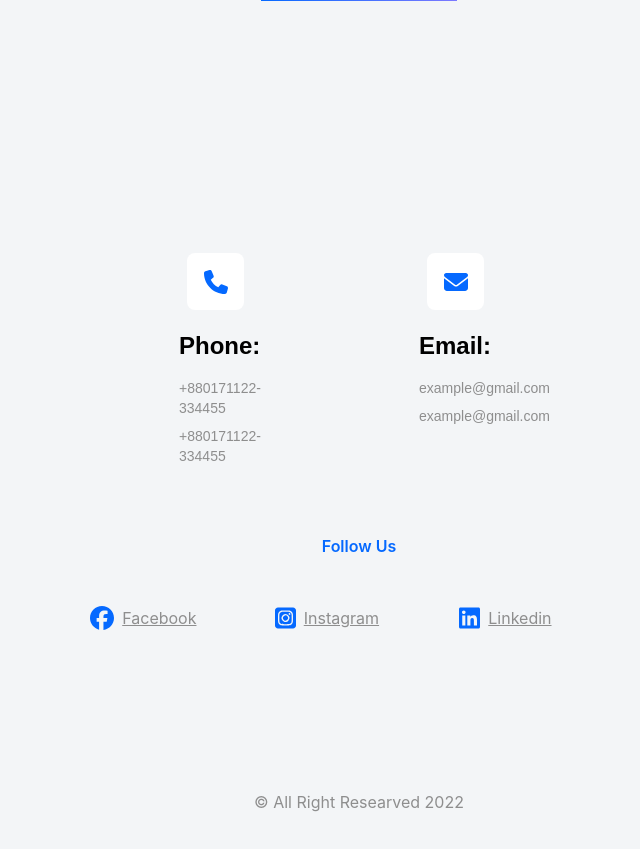
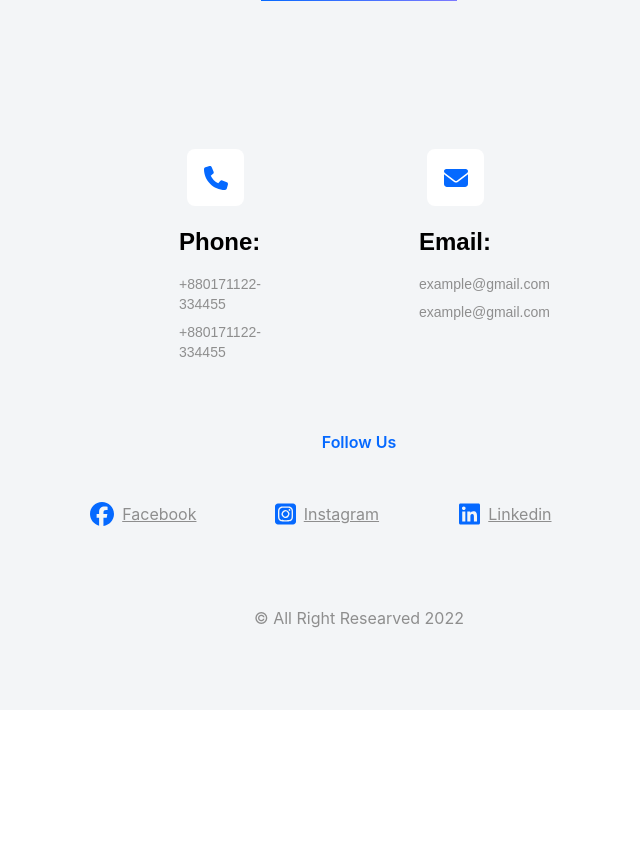
Before and after one commit to burhanuddinrabby/genres-agency, a Next.js app: page / in a window 1280 px wide. Shown: the part 4920-5769 px from the top of the page, without its empty margins (281-921 px from the left). After the commit the page ends 5630 px from the top, so only its background shows below. Built offline with nearby package versions, Linux system fonts and the light colour scheme.

Commit message:
alignments fixed

```diff
--- a/pages/Main/GotAProject.js
+++ b/pages/Main/GotAProject.js
@@ -7,24 +7,24 @@ const GotAProject = () => {
             <SectionTitle>
                 Got a project
             </SectionTitle>
-            <div className=" lg:px-48 px-4 lg:mt-[140px] mt-[30px] mb-56">
+            <div className=" lg:px-48 px-4 lg:mt-[140px] mt-[30px]">
                 <form>
                     <div className="grid lg:grid-cols-2 lg:gap-20 gap-10 text-[#7F7F7F] font-poppins grid-cols-1 px-[10%]">
                         <div className='relative input-container'>
-                            <input type="text" id='name' className='w-full border-b-2 bg-[#F3F5F7] focus:outline-none focus:border-b-primary' />
+                            <input type="text" id='name' className='w-full border-b-2 bg-[#F3F5F7] focus:outline-none focus:border-b-primary' required />
                             <label htmlFor="name" className='lg:left-8 left-1'>Enter Your Name</label>
                         </div>
                         <div className='relative input-container'>
-                            <input type="email" id='email' className='w-full border-b-2 bg-[#F3F5F7] focus:outline-none focus:border-b-primary' />
+                            <input type="name" id='email' className='w-full border-b-2 bg-[#F3F5F7] focus:outline-none focus:border-b-primary' required />
                             <label className='lg:left-8 left-1' htmlFor="email">Your E-mail</label>
                         </div>
                         <div className='relative input-container'>
-                            <input type="text" id='number' className='w-full border-b-2 bg-[#F3F5F7] focus:outline-none focus:border-b-primary' />
+                            <input type="text" id='number' className='w-full border-b-2 bg-[#F3F5F7] focus:outline-none focus:border-b-primary' required />
                             <label className='lg:left-8 left-1' htmlFor="number">Your Phone Number</label>
                         </div>
                         <div className='hidden lg:block'></div>
                         <div className='relative input-container'>
-                            <input type="text" id='project' className='w-full border-b-2 bg-[#F3F5F7] focus:outline-none focus:border-b-primary' />
+                            <input type="text" id='project' className='w-full border-b-2 bg-[#F3F5F7] focus:outline-none focus:border-b-primary' required />
                             <label className='lg:left-8 left-1' htmlFor="project">About Your Project</label>
                         </div>
                     </div>
--- a/pages/Shared/Footer.js
+++ b/pages/Shared/Footer.js
@@ -5,7 +5,7 @@ import { faInstagramSquare, faFacebook, faLinkedin } from '@fortawesome/free-bra
 
 const Footer = () => {
     return (
-        <div className=" lg:px-48 px-4 lg:mt-[140px] mt-[30px]">
+        <div className=" lg:px-48 px-4 lg:mt-[120px] mt-[30px]">
             <div className="grid lg:grid-cols-2 grid-cols-1 lg:gap-16 gap-4 font-poppins z-10 mx-auto lg:px-60">
                 <div className="lg:p-7 p-5 rounded-md">
                     <div className="bg-white w-[57px] h-[57px] text-2xl rounded-lg text-primary grid justify-center items-center ml-2 mb-5">
@@ -32,7 +32,7 @@ const Footer = () => {
                 <p className="font-semibold text-primary">
                     Follow Us
                 </p>
-                <div className="grid lg:grid-cols-3 gap-4 grid-cols-1 w-[60%] mx-auto py-12">
+                <div className="grid lg:grid-cols-3 gap-4 grid-cols-1 w-[60%] mx-auto pt-12">
                     <div className='flex items-center'>
                         <FontAwesomeIcon icon={faFacebook} className='text-primary text-2xl' />
                         <p className='ml-2 underline text-[#8e8e8e]'>Facebook</p>
@@ -47,7 +47,7 @@ const Footer = () => {
                     </div>
                 </div>
             </div>
-            <p className='text-center text-[#8e8e8e] py-28'>
+            <p className='text-center text-[#8e8e8e] py-20'>
                 © All Right Researved 2022
             </p>
         </div>
--- a/styles/globals.css
+++ b/styles/globals.css
@@ -54,8 +54,9 @@ a {
   transition: all 0.3s ease;
 }
 
-.input-container input:focus~label {
+.input-container input:focus~label,
+.input-container input:valid~label {
   @apply text-[15px];
-  bottom: 30px;
+  transform: translateY(-30px);
   left: 0;
 }
```
